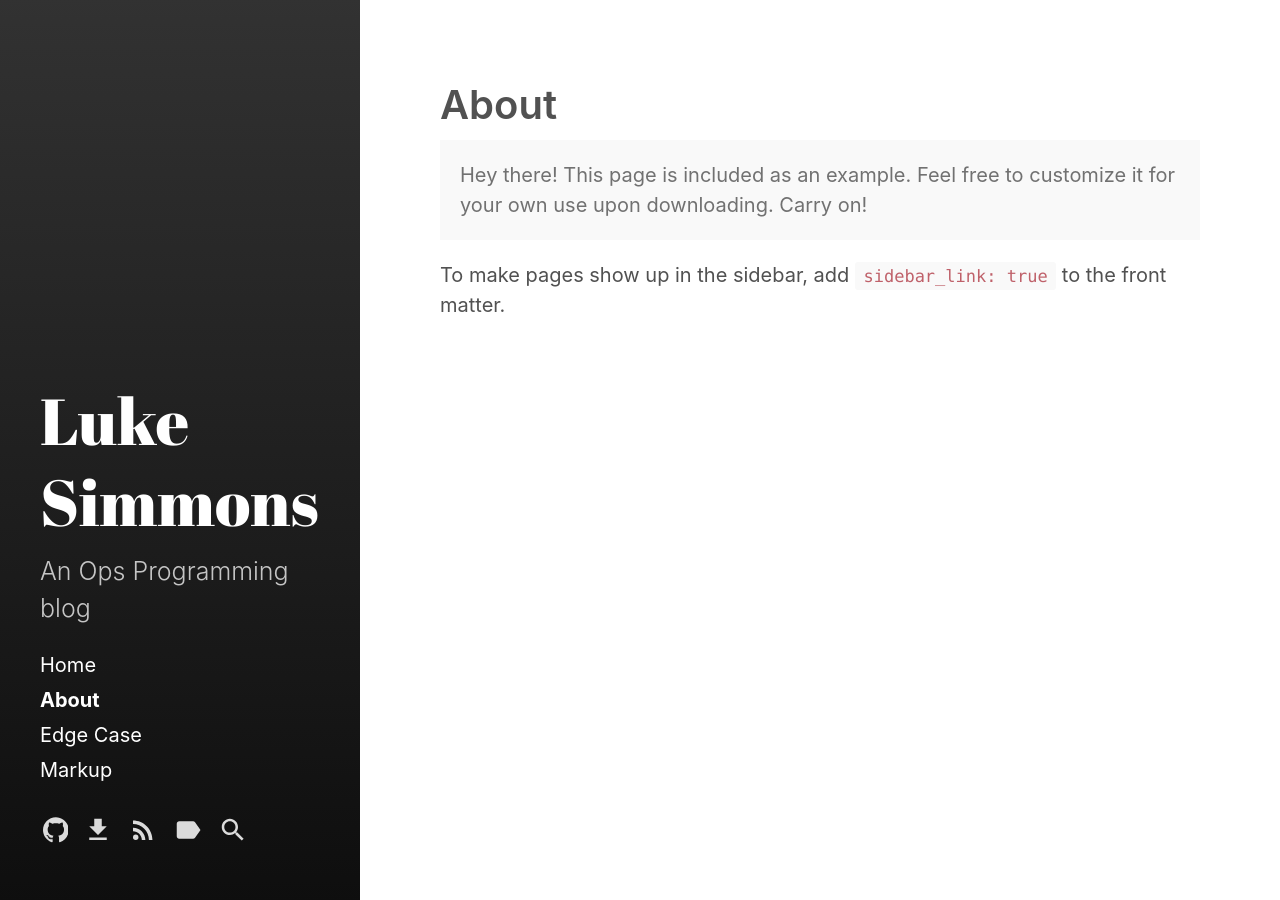
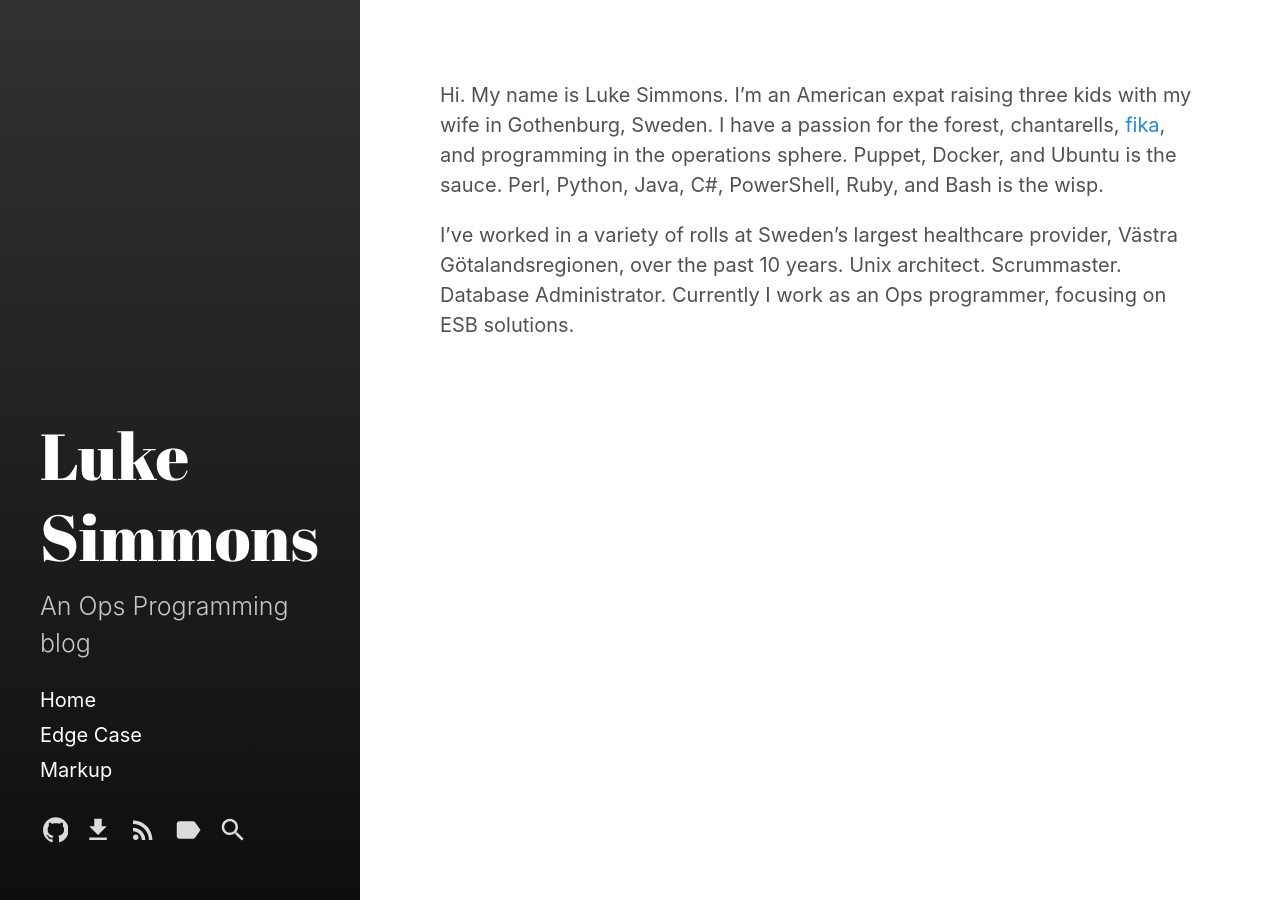
Before and after one commit to luksi1/luksi1.github.io, a Jekyll site: the page built from about.md, in a window 1280 px wide. Built offline with Jekyll 4.4.1, drawn with Linux system fonts in a browser that asks for light colours.

Commit message:
created about page

```diff
--- a/about.md
+++ b/about.md
@@ -1,13 +1,8 @@
 ---
-layout: page
+layout: index
 title: About
-sidebar_link: true
 ---
 
-<p class="message">
-  Hey there! This page is included as an example. Feel free to customize it
-  for your own use upon downloading. Carry on!
-</p>
+Hi. My name is Luke Simmons. I'm an American expat raising three kids with my wife in Gothenburg, Sweden. I have a passion for the forest, chantarells, <a http="https://en.wikipedia.org/wiki/Fika_(Sweden)">fika</a>, and programming in the operations sphere. Puppet, Docker, and Ubuntu is the sauce. Perl, Python, Java, C#, PowerShell, Ruby, and Bash is the wisp.
 
-To make pages show up in the sidebar, add `sidebar_link: true` to the front
-matter.
+I've worked in a variety of rolls at Sweden's largest healthcare provider, Västra Götalandsregionen, over the past 10 years. Unix architect. Scrummaster. Database Administrator. Currently I work as an Ops programmer, focusing on ESB solutions.
```
Also changed, not shown: index.md (+10 -15 lines).
